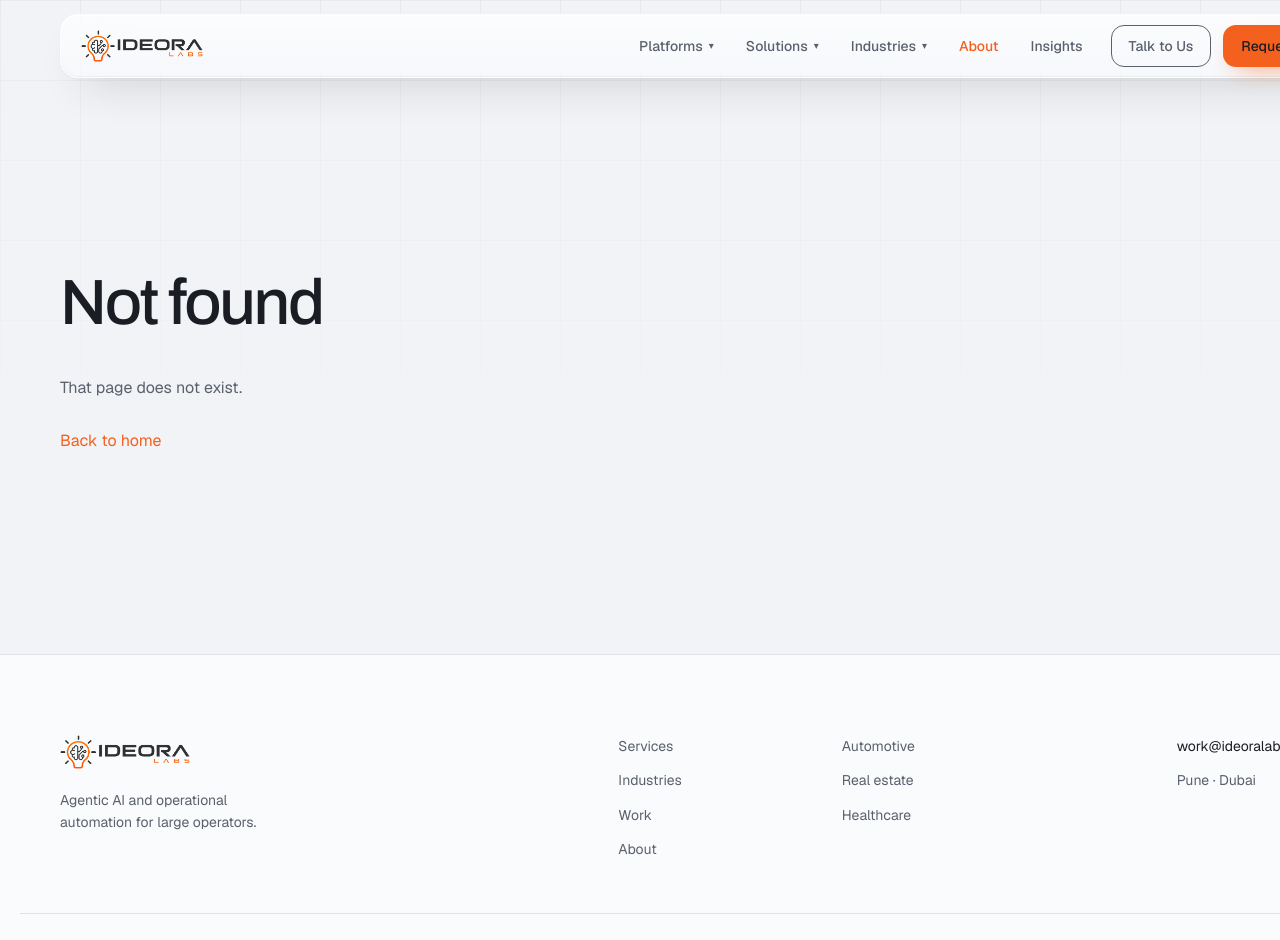
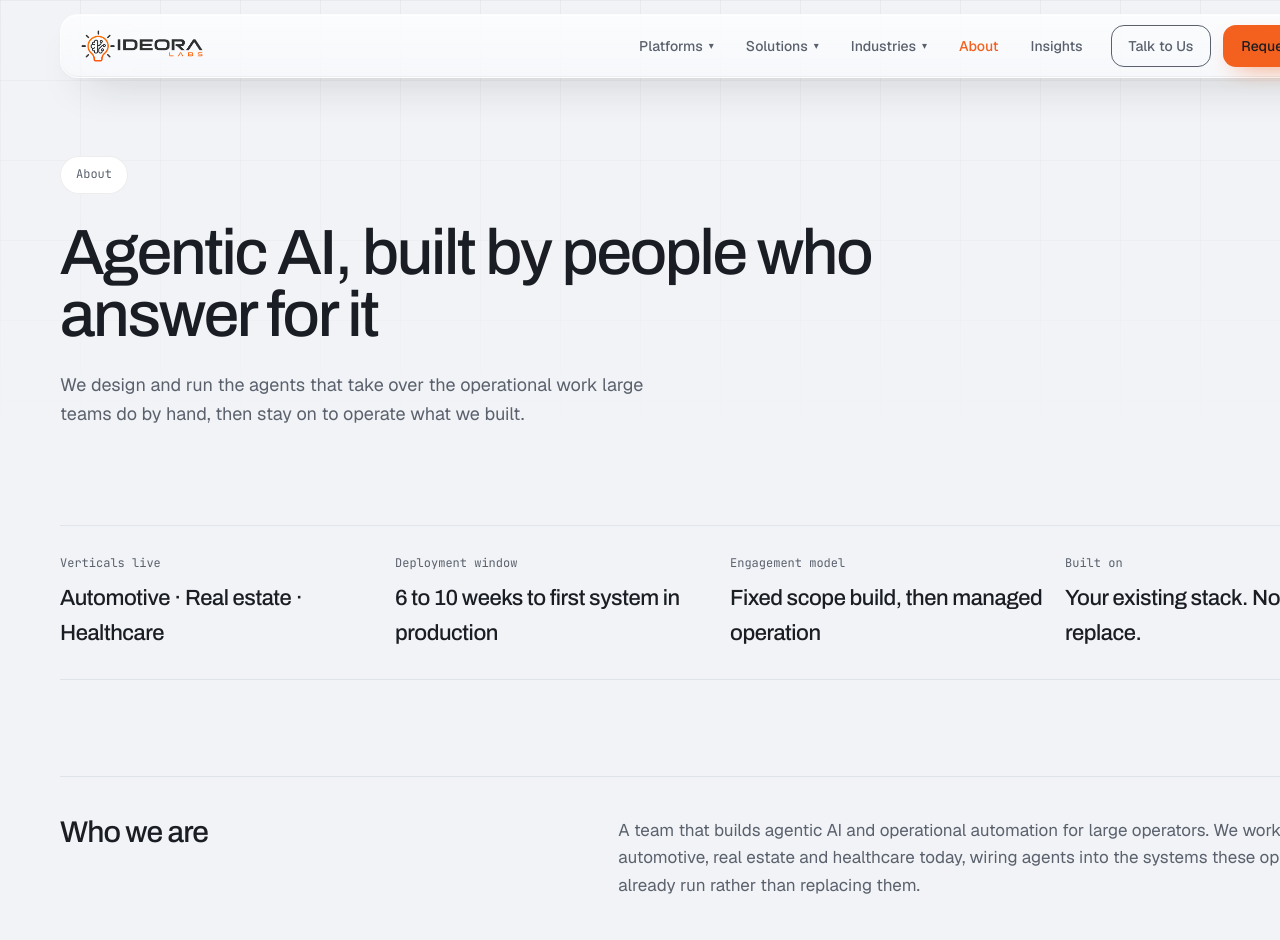
Before and after one commit to ATHARVISM2804/Ideora-bangalore-, a React (Vite) app: page /about in a window 1280 px wide. Shown: the top 940 px of the page. Built offline with nearby package versions, Linux system fonts and the light colour scheme.

Commit message:
feat: about page

```diff
--- /dev/null
+++ b/src/pages/About.jsx
@@ -0,0 +1,45 @@
+import { s } from '../lib/style';
+import { useDocumentTitle } from '../hooks/useDocumentTitle';
+import { PageHero, ProofStrip, ProseSections } from './blocks';
+import { Hover } from '../components/Hover';
+import { FACTS } from '../data/content';
+
+const MONO = "font-family:'JetBrains Mono', monospace";
+const WRAP = 'max-width:1400px; margin:0 auto; padding:0 clamp(20px, 5vw, 40px); display:grid; grid-template-columns:repeat(12, 1fr); gap:20px';
+
+const SECTIONS = [
+  { title: 'Who we are', body: 'A team that builds agentic AI and operational automation for large operators. We work in automotive, real estate and healthcare today, wiring agents into the systems these operations already run rather than replacing them.' },
+  { title: 'How we work', body: 'Every build starts with an operations audit and ends with us running the system, not handing it off. The scope and the price are fixed before a line is written, and the workflow is approved by your team before it is built.' },
+  { title: 'What we will not do', body: 'We do not ask an operator to rip out a CRM, a DMS or an EMR to get an agent live. We build against the stack you already have, under your permissions, and we say plainly when a process is better handled by a person.' },
+];
+
+export function About() {
+  useDocumentTitle('About — Ideora Labs', 'Who builds Ideora Labs and how the fixed-scope build and managed operation actually works.');
+
+  return (
+    <div>
+      <PageHero
+        eyebrow="About"
+        heading="Agentic AI, built by people who answer for it"
+        lede="We design and run the agents that take over the operational work large teams do by hand, then stay on to operate what we built."
+      />
+      <ProofStrip items={FACTS} />
+      <ProseSections sections={SECTIONS} />
+
+      <section id="contact" style={s('padding:0 0 clamp(64px, 10vw, 160px)')}>
+        <div className="om-g12" style={s(WRAP)}>
+          <div data-nav-dark style={s('grid-column:1 / span 12; border-radius:24px; background:#1A1D23; color:#F1F3F6; padding:64px 56px; display:flex; align-items:center; justify-content:space-between; gap:40px')}>
+            <div>
+              <h2 style={s('margin:0; font-family:Archivo, sans-serif; font-stretch:125%; font-weight:500; font-size:clamp(25px, 4.4vw, 36px); line-height:1.05; letter-spacing:-0.03em')}>Talk to us about your operation</h2>
+              <p style={s('margin:16px 0 0; max-width:52ch; color:#C6CCD6')}>Tell us the process that stalls most and we will walk it with you before anything is scoped.</p>
+            </div>
+            <div style={s('flex:none; display:flex; flex-direction:column; align-items:flex-end; gap:10px')}>
+              <Hover as="a" href="mailto:work@ideoralabs.com" style={`${MONO}; font-size:16px; color:#F1F3F6; text-decoration:none; transition:color .25s`} hoverStyle="color:#F4601E">work@ideoralabs.com</Hover>
+              <span style={s('color:#C6CCD6; font-size:14px')}>Pune · Dubai</span>
+            </div>
+          </div>
+        </div>
+      </section>
+    </div>
+  );
+}
--- a/src/routes.jsx
+++ b/src/routes.jsx
@@ -2,6 +2,8 @@ import { createBrowserRouter } from 'react-router-dom';
 import { Layout } from './layout/Layout';
 import { Home } from './pages/Home';
 import { PageShell } from './pages/PageShell';
+import { About } from './pages/About';
+import { Insights } from './pages/Insights';
 import { NotFound } from './pages/NotFound';
 import { PAGES } from './data/pages';
 
@@ -15,6 +17,8 @@ const router = createBrowserRouter([
         path: page.path.slice(1),
         element: <PageShell page={page} />,
       })),
+      { path: 'about', element: <About /> },
+      { path: 'insights', element: <Insights /> },
       { path: '*', element: <NotFound /> },
     ],
   },
```
